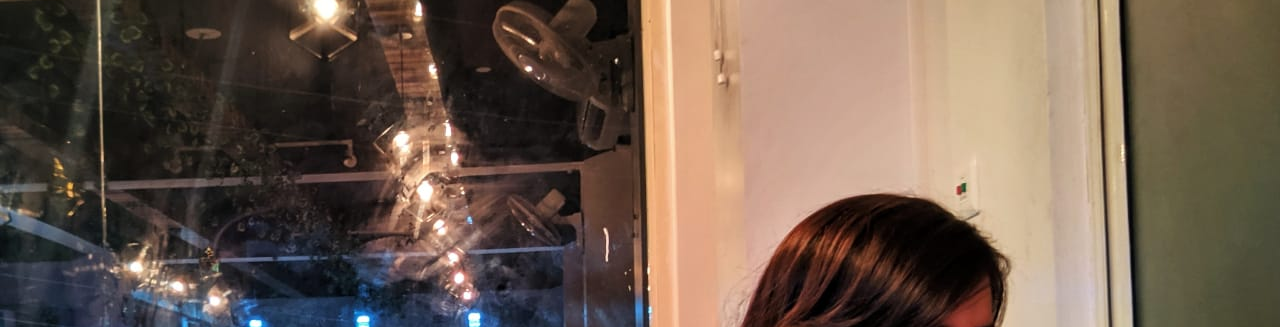
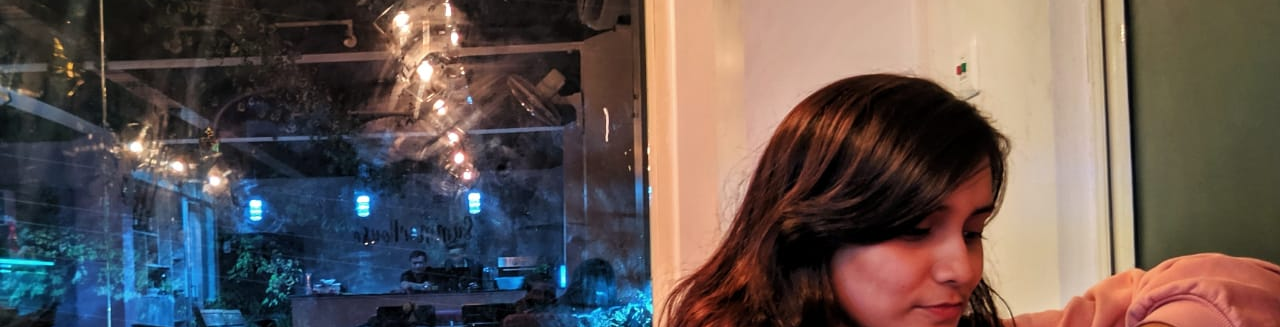
Before and after one commit to ekta2208/MyPortfolio, a plain HTML site: page EKTA-portfolio/index.html in a window 1280 px wide. Shown: the top 327 px of the page. Drawn offline with nearby package versions, Linux system fonts and the light colour scheme; files whose address does not match are found by name; a web font is replaced by a local one.

Commit message:
Add files via upload

```diff
--- a/EKTA-portfolio/assets/css/style.css
+++ b/EKTA-portfolio/assets/css/style.css
@@ -226,9 +226,8 @@ nav ul li a {
 --------------------------------------------------------------*/
 #hero {
   background: url("../img/home-bg.jpg") repeat scroll left center/cover;
-  height: 100vh;
+  height: 70vh;
   width: 100%;
-  justify-content: top
 }
 
 #hero .hero-content {
```
